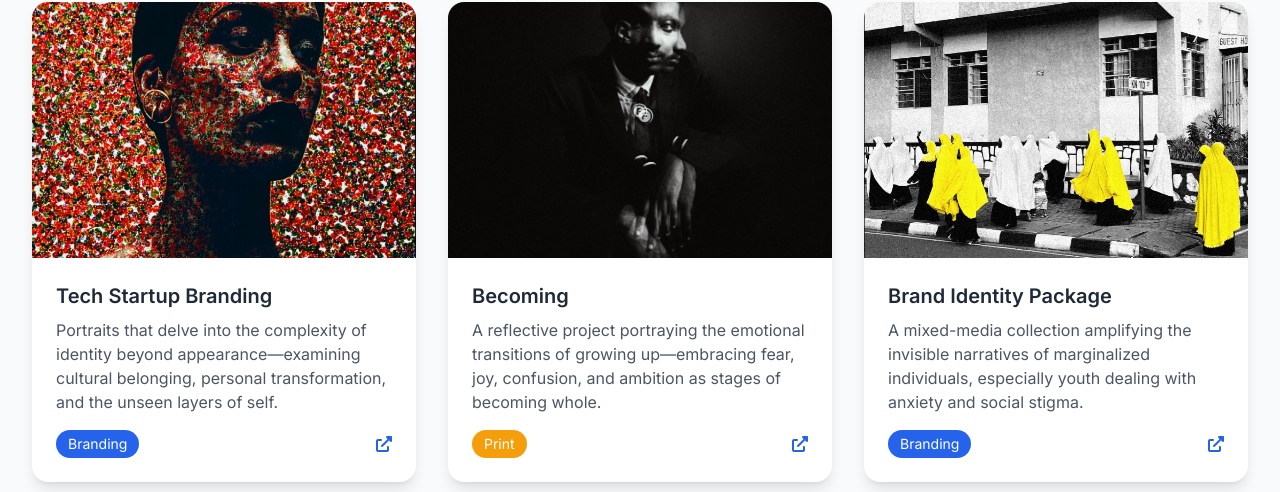
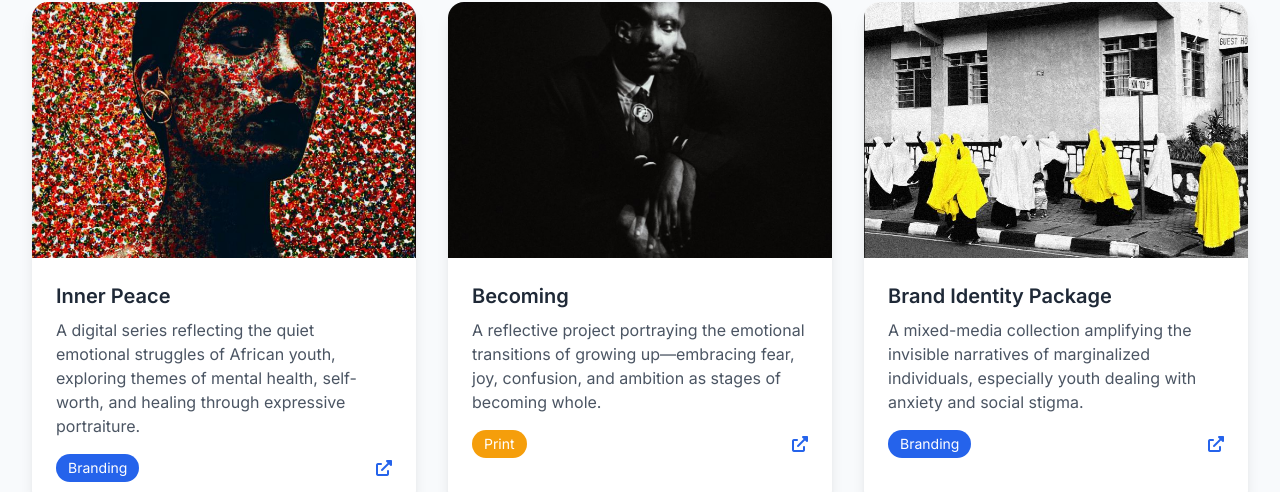
Before and after one commit to mutuzogabin/gabin-portifolio, a plain HTML site: page index.html in a window 1280 px wide. Shown: the part 3792-4284 px from the top of the page. Drawn offline with nearby package versions, Linux system fonts and the light colour scheme.

Commit message:
add project

```diff
--- a/index.html
+++ b/index.html
@@ -533,8 +533,8 @@
                         <img src="images/1.JPG" alt="Beyond the Skin" class="w-full h-full object-cover hover:scale-105 transition duration-300">
                     </div>
                     <div class="p-6">
-                        <h3 class="text-xl font-semibold text-dark mb-2">Tech Startup Branding</h3>
-                        <p class="text-gray-600 mb-4">Portraits that delve into the complexity of identity beyond appearance—examining cultural belonging, personal transformation, and the unseen layers of self.</p>
+                        <h3 class="text-xl font-semibold text-dark mb-2">Inner Peace</h3>
+                        <p class="text-gray-600 mb-4">A digital series reflecting the quiet emotional struggles of African youth, exploring themes of mental health, self-worth, and healing through expressive portraiture.</p>
                         <div class="flex justify-between items-center">
                             <span class="text-sm bg-primary text-white px-3 py-1 rounded-full">Branding</span>
                             <button  type="button" class="text-primary hover:text-primary-dark transition duration-300">
```
